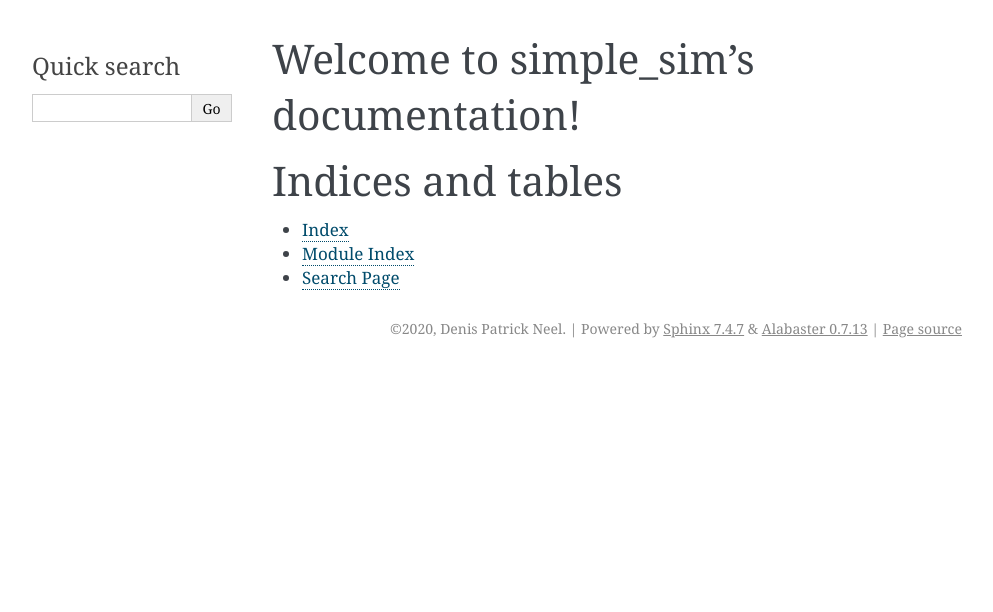
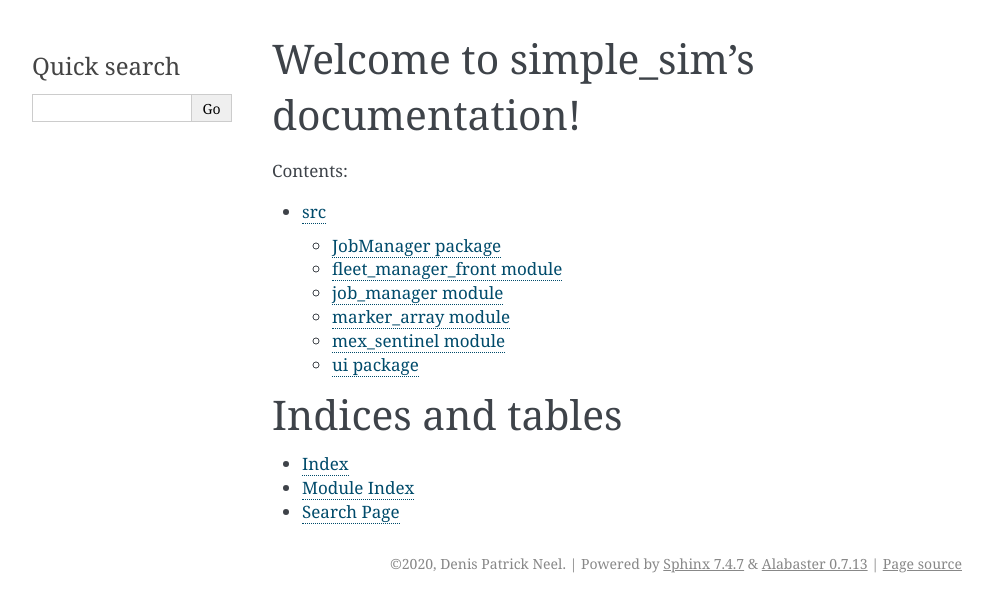
Before and after one commit to ROOSTER-fleet-management/rooster_fleet_manager, a Sphinx documentation site: the page built from doc/index.rst, in a window 1280 px wide. Shown: the top 612 px of the page, without its empty margins (148-1141 px from the left). Built offline with Sphinx 7.4.7, drawn with Linux system fonts in a browser that asks for light colours; the version number could not be read and is left out.

Commit message:
generated .rst files corresponding to python modules/packages using sphinx-apidoc

```diff
--- /dev/null
+++ b/doc/_source/fleet_manager_front.rst
@@ -0,0 +1,7 @@
+fleet\_manager\_front module
+============================
+
+.. automodule:: fleet_manager_front
+    :members:
+    :undoc-members:
+    :show-inheritance:
--- /dev/null
+++ b/doc/_source/job_manager.rst
@@ -0,0 +1,7 @@
+job\_manager module
+===================
+
+.. automodule:: job_manager
+    :members:
+    :undoc-members:
+    :show-inheritance:
--- /dev/null
+++ b/doc/_source/marker_array.rst
@@ -0,0 +1,7 @@
+marker\_array module
+====================
+
+.. automodule:: marker_array
+    :members:
+    :undoc-members:
+    :show-inheritance:
--- /dev/null
+++ b/doc/_source/mex_sentinel.rst
@@ -0,0 +1,7 @@
+mex\_sentinel module
+====================
+
+.. automodule:: mex_sentinel
+    :members:
+    :undoc-members:
+    :show-inheritance:
--- /dev/null
+++ b/doc/_source/modules.rst
@@ -0,0 +1,12 @@
+src
+===
+
+.. toctree::
+   :maxdepth: 4
+
+   JobManager
+   fleet_manager_front
+   job_manager
+   marker_array
+   mex_sentinel
+   ui
--- a/doc/index.rst
+++ b/doc/index.rst
@@ -10,6 +10,8 @@ Welcome to simple_sim's documentation!
    :maxdepth: 2
    :caption: Contents:
 
+   _source/modules
+
 
 
 Indices and tables
```
Also changed, not shown: doc/_source/JobManager.rst (added, +86 -0 lines), doc/_source/ui.rst (added, +30 -0 lines).
